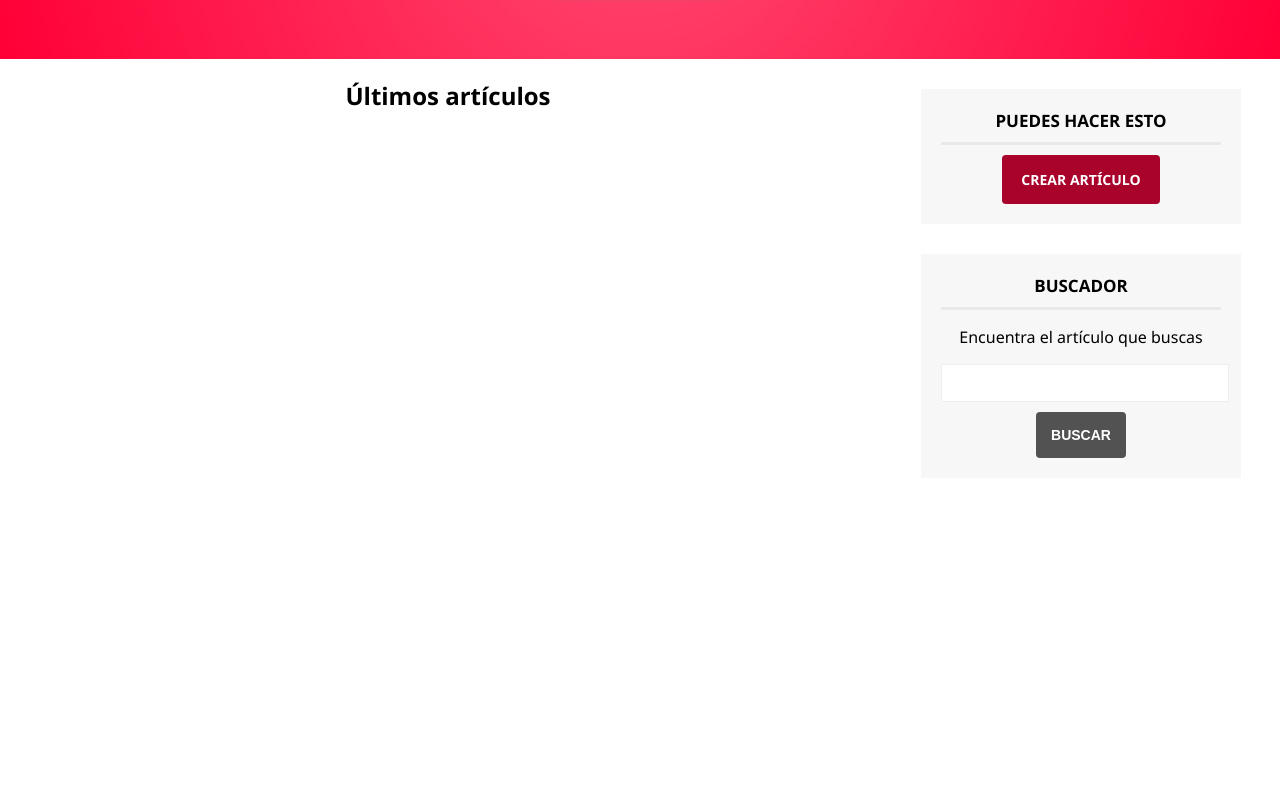
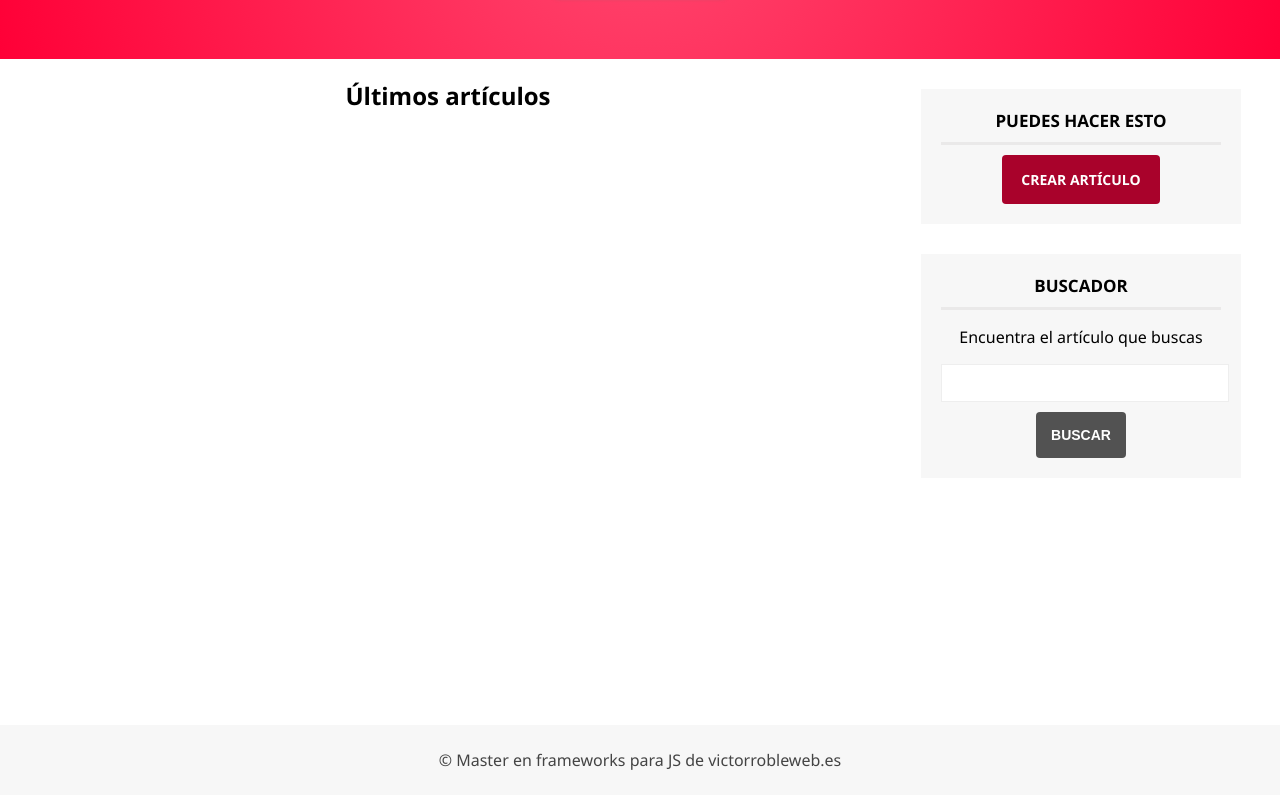
Before and after one commit to bln23/learning, a website: page index.html in a window 1280 px wide. Shown: the part 417-1212 px from the top of the page. Before the commit the page ends 1126 px from the top, so only its background shows below. Drawn offline with Linux system fonts and the light colour scheme.

Commit message:
add footer

```diff
--- a/assets/css/styles.css
+++ b/assets/css/styles.css
@@ -208,10 +208,10 @@ input[type="text"]:hover {
   box-shadow: 0px 0px 3px rgb(154, 154, 154) inset;
 }
 
-/* #footer {
+#footer {
   background-color: #f7f7f7;
   width: 100%;
   height: 70px;
   line-height: 70px;
   color: #444
-} */
+}
--- a/index.html
+++ b/index.html
@@ -67,10 +67,10 @@
       <div class="clearfix"></div>
     </div>
 
-<!--     <footer id="footer">
+    <footer id="footer">
       <div class="center-footer">
         <p>&copy; Master en frameworks para JS de victorrobleweb.es</p>
       </div>
-    </footer> -->
+    </footer>
   </body>
 </html>
```
